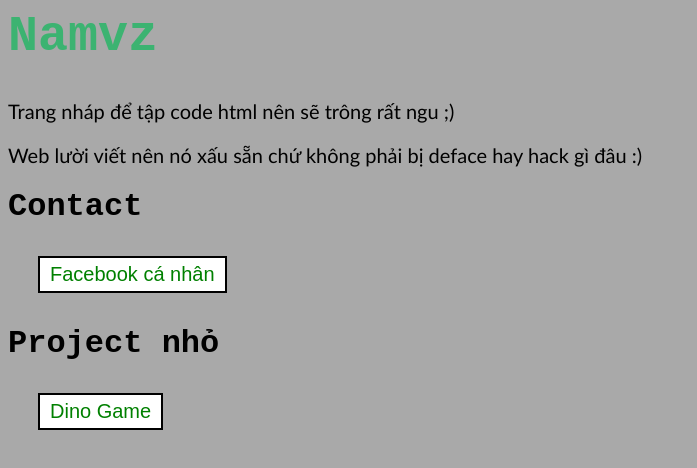
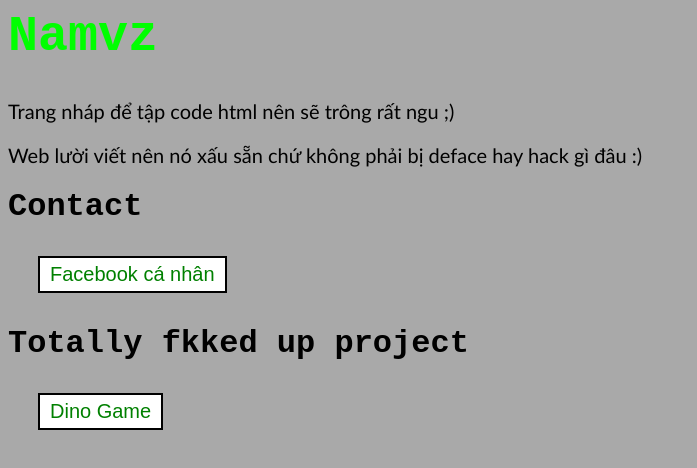
Before and after one commit to NamVz/namvz.github.io, a plain HTML site: page index.html in a window 1280 px wide. Shown: the whole page, without its empty margins (0-697 px from the left). Drawn offline with Linux system fonts and the light colour scheme.

Commit message:
Update index.html

```diff
--- a/index.html
+++ b/index.html
@@ -1,5 +1,5 @@
 <body style="background-color:darkgray;">
-<h1 style="font-size:50px;color:MediumSeaGreen;font-family:'Courier New'">Namvz</h1>
+<h1 style="font-size:50px;color:lime;font-family:'Courier New'">Namvz</h1>
 <p style="font-size:20px;font-family:'Calibri'">Trang nháp để tập code html nên sẽ trông rất ngu ;)</p>
 <p style="font-size:20px;font-family:'Calibri'">Web lười viết nên nó xấu sẵn chứ không phải bị deface hay hack gì đâu :)</p>
 <!DOCTYPE html>
@@ -50,7 +50,7 @@
 </head>
 
 <body>
-      <h1 style="font-family:'Courier New'">Project nhỏ</h1>
+      <h1 style="font-family:'Courier New'">Totally fkked up project</h1>
 
 </body>
 
```
